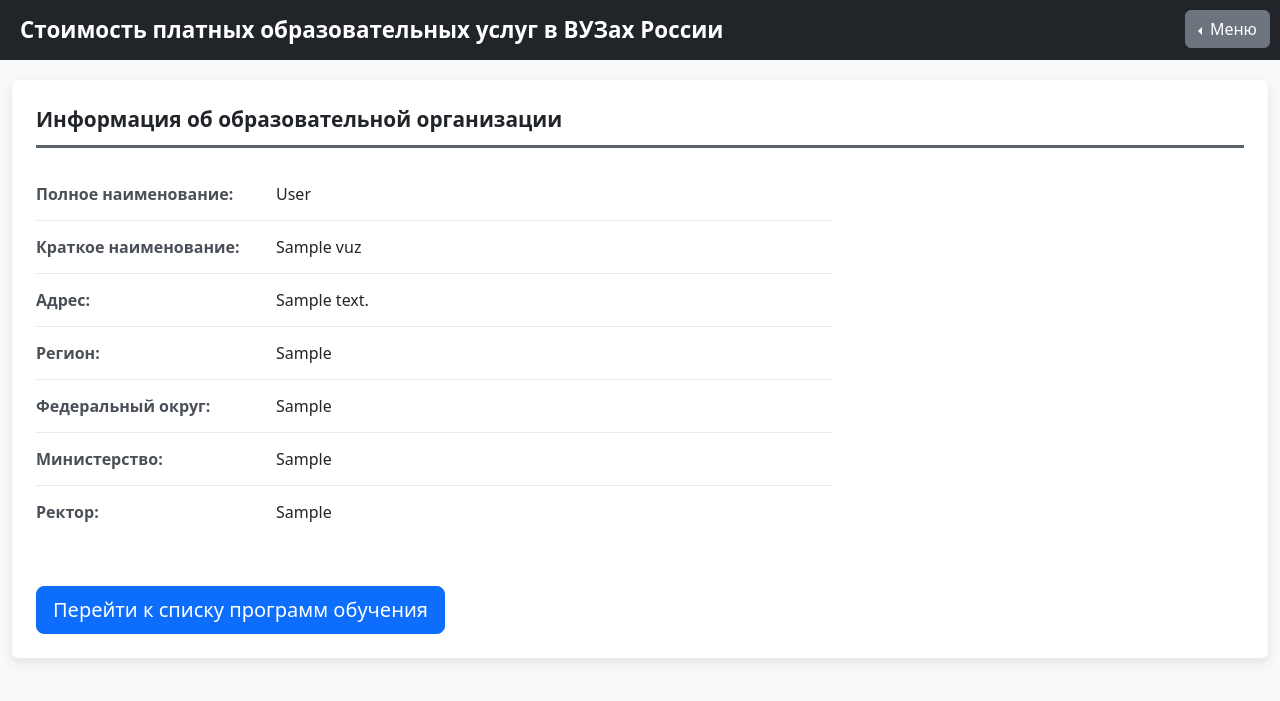
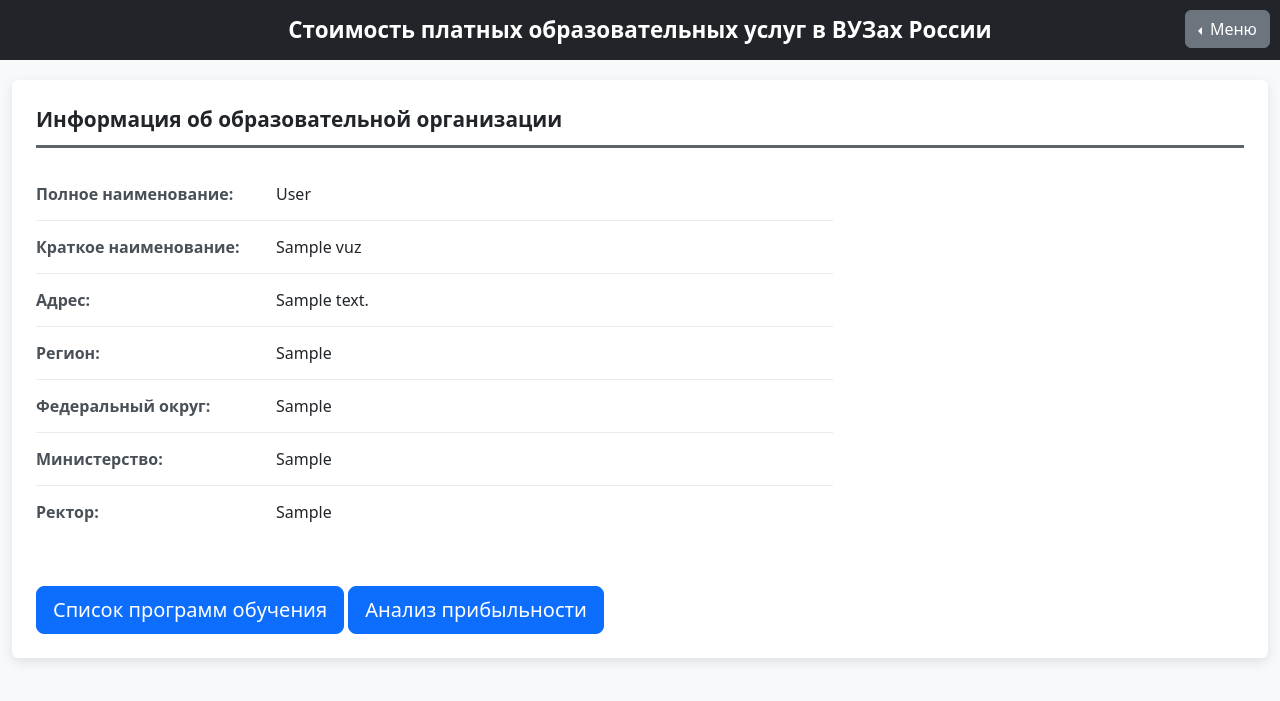
Before and after one commit to EngoyanSY/NIR_Engoyan, a Django app: page /vuz/1/ in a window 1280 px wide. Shown: the top 701 px of the page. Run offline with Django 4.2, Linux system fonts and the light colour scheme; tables that the repository leaves empty hold one stand-in row (values such as "Sample post").

Commit message:
style: small style changes

```diff
--- a/server/vuz/templates/vuz/analitic_districts.html
+++ b/server/vuz/templates/vuz/analitic_districts.html
@@ -19,7 +19,7 @@
             background-color: #212529;
             color: #fff;
             display: flex;
-            justify-content: space-between;
+            justify-content: center;
             align-items: center;
             padding: 0 20px;
             z-index: 1000;
--- a/server/vuz/templates/vuz/prog.html
+++ b/server/vuz/templates/vuz/prog.html
@@ -19,7 +19,7 @@
             background-color: #212529;
             color: #fff;
             display: flex;
-            justify-content: space-between;
+            justify-content: center;
             align-items: center;
             padding: 0 20px;
             z-index: 1000;
--- a/server/vuz/templates/vuz/prog_stat.html
+++ b/server/vuz/templates/vuz/prog_stat.html
@@ -19,7 +19,7 @@
             background-color: #212529;
             color: #fff;
             display: flex;
-            justify-content: space-between;
+            justify-content: center;
             align-items: center;
             padding: 0 20px;
             z-index: 1000;
--- a/server/vuz/templates/vuz/vuz.html
+++ b/server/vuz/templates/vuz/vuz.html
@@ -15,7 +15,7 @@
             background-color: #212529;
             color: #fff;
             display: flex;
-            justify-content: space-between;
+            justify-content: center;
             align-items: center;
             padding: 0 20px;
             z-index: 1000;
--- a/server/vuz/templates/vuz/vuz_info.html
+++ b/server/vuz/templates/vuz/vuz_info.html
@@ -15,7 +15,7 @@
             background-color: #212529;
             color: #fff;
             display: flex;
-            justify-content: space-between;
+            justify-content: center;
             align-items: center;
             padding: 0 20px;
             z-index: 1000;
@@ -163,7 +163,12 @@
                 <button class="btn btn-primary btn-lg"
                         id="progButton"
                         data-vuz-id="{{ vuz.id }}">
-                    Перейти к списку программ обучения
+                    Список программ обучения
+                </button>
+                <button class="btn btn-primary btn-lg"
+                        id="profitButton"
+                        data-vuz-id="{{ vuz.id }}">
+                    Анализ прибыльности
                 </button>
                 </div>
 
@@ -179,7 +184,11 @@
         const vuzId = this.getAttribute('data-vuz-id');
         window.location.href = `/vuz/2025/prog/${vuzId}`;
     });
-    </script>
+    document.getElementById('profitButton').addEventListener('click', function() {
+        const vuzId = this.getAttribute('data-vuz-id');
+        window.location.href = `/vuz/2025/${vuzId}/profit/`;
+    });
+</script>
 
 
 </html>
--- a/server/vuz/templates/vuz/vuz_profit.html
+++ b/server/vuz/templates/vuz/vuz_profit.html
@@ -158,7 +158,7 @@
                 <tr class="table-info">
                     <td class="program-name">Итого</td>
                     <td class="program-code"></td>
-                    <td>{{ overall_results.total_course1}}</td>
+                    <td></td>
                     <td>{{ overall_results.total_dcont1}}</td>
                     <td>{{ overall_results.total_no_discount }}</td>
                     <td>{{ overall_results.total_discount_dcont1 }}</td>
```
